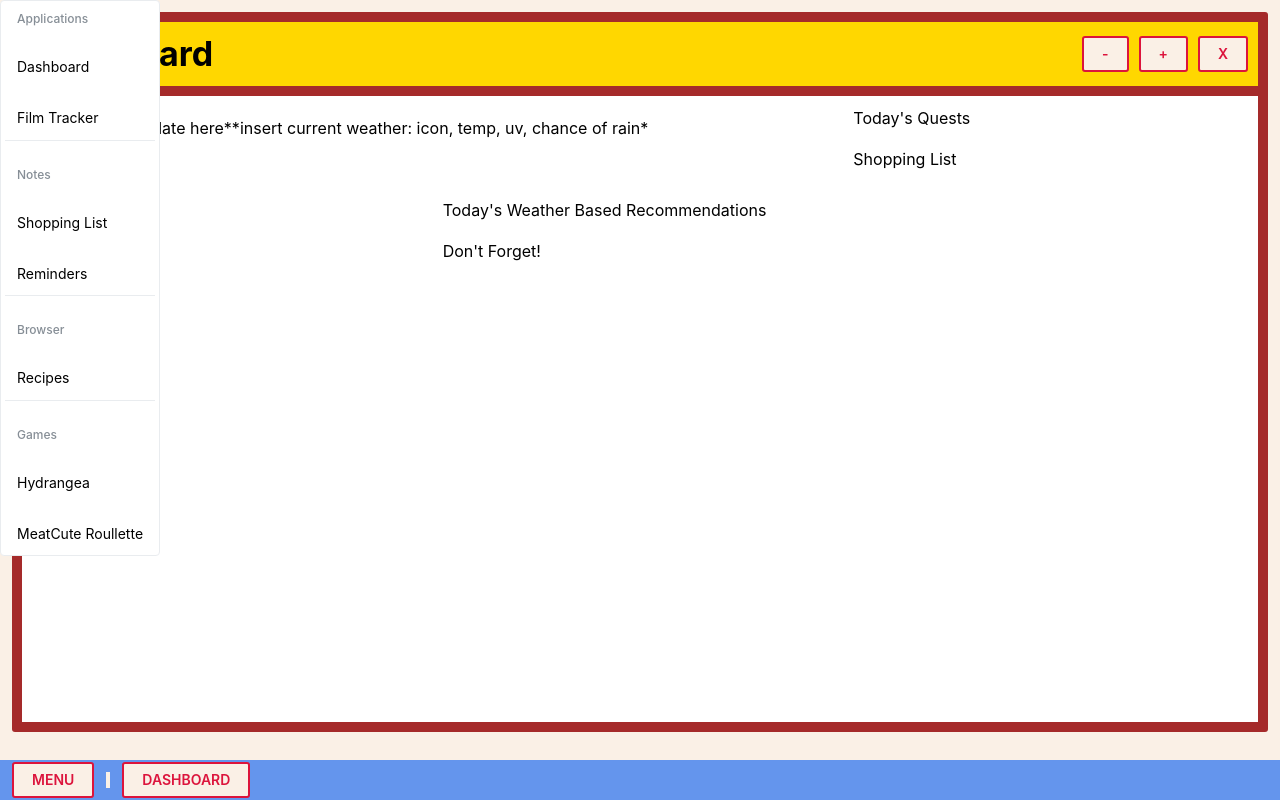
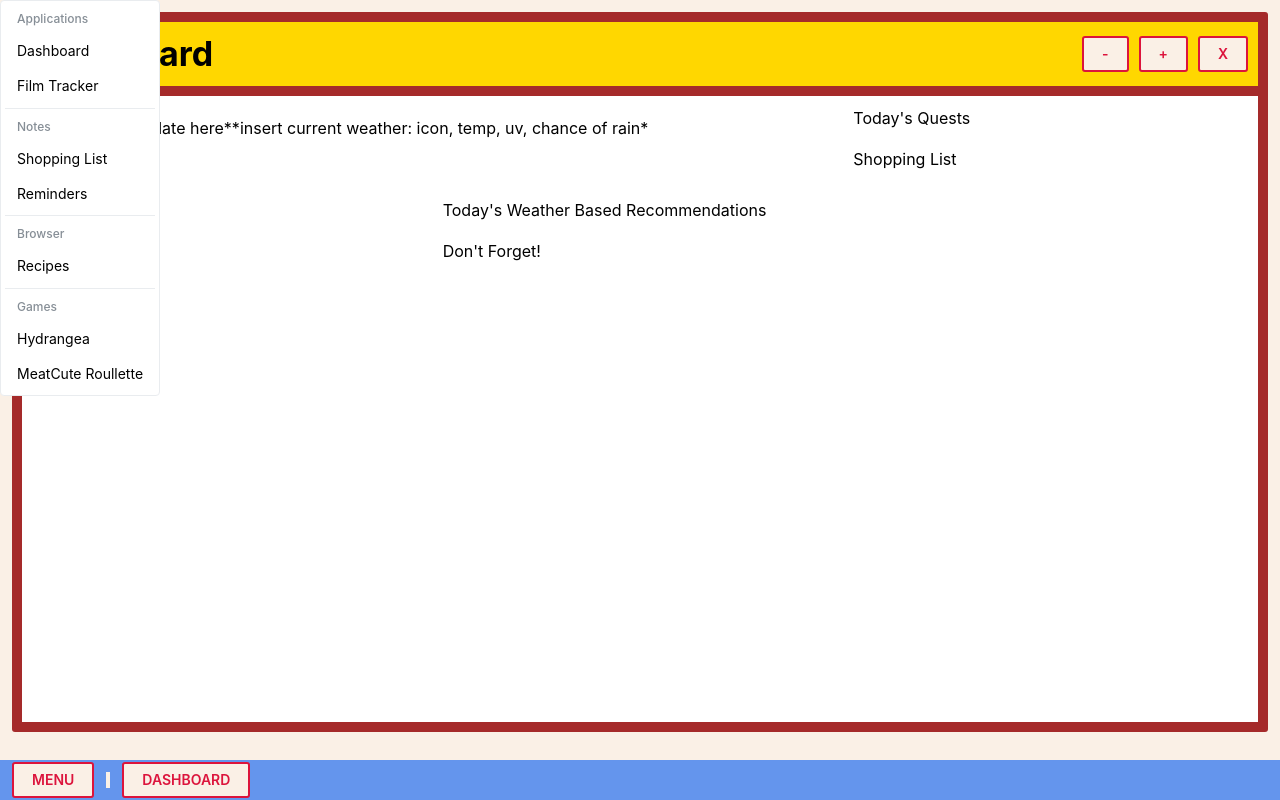
Before and after one commit to jmhar3/hommey, a React (Vite) app: page / in a window 1280 px wide. Both pictures are taken after a click on the button "MENU". Built offline with nearby package versions, Linux system fonts and the light colour scheme.

Commit message:
remove gap on menu

```diff
--- a/src/components/NavMenu.tsx
+++ b/src/components/NavMenu.tsx
@@ -14,7 +14,7 @@ function NavMenu({ setActiveWindow }: NavbarProps) {
 
       <Menu.Dropdown>
         {menu.map(({ label, windows }, index) => (
-          <Stack key={label}>
+          <Stack key={label} gap="0">
             {index !== 0 && <Menu.Divider />}
 
             <Menu.Label>{label}</Menu.Label>
```
